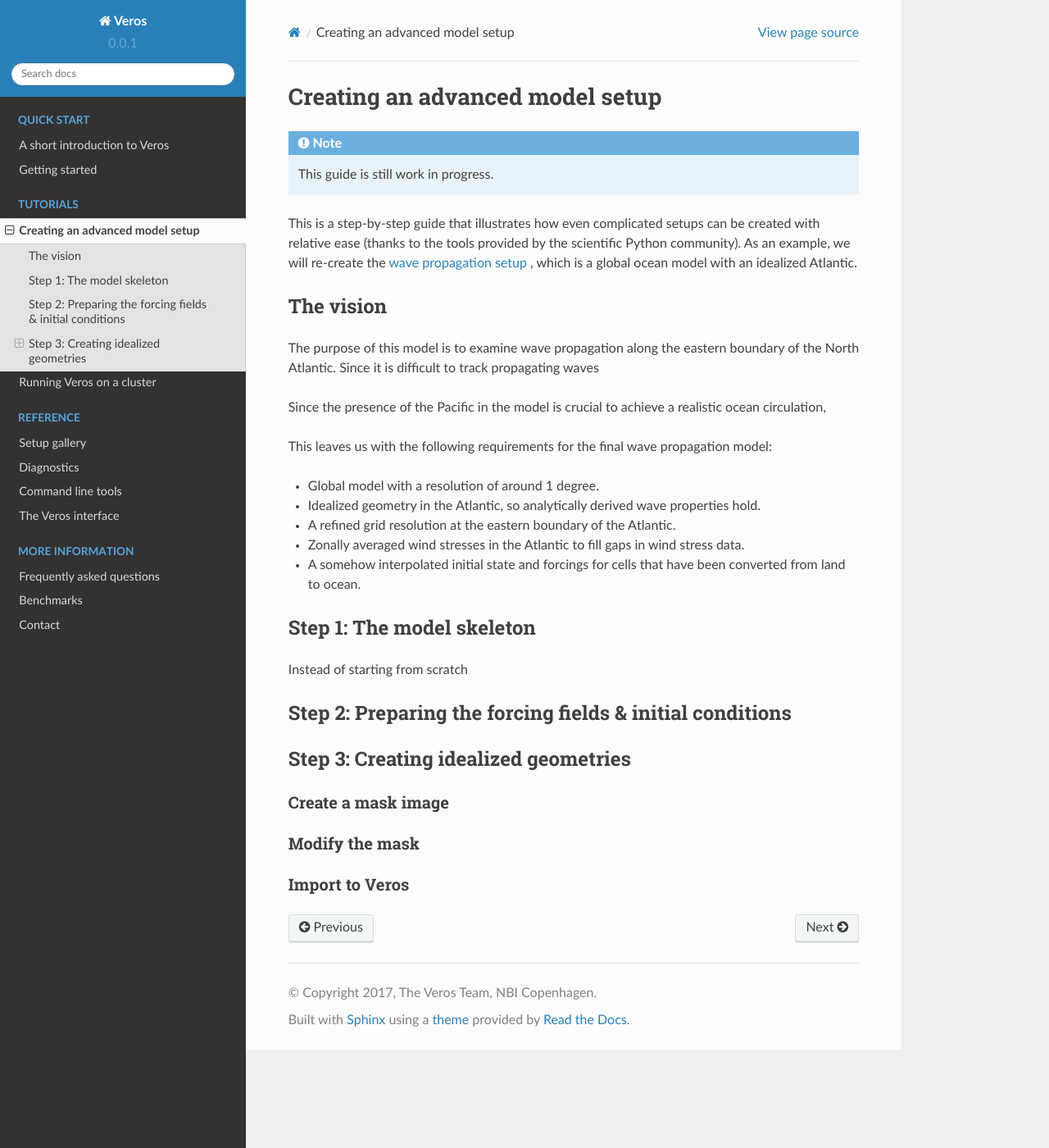
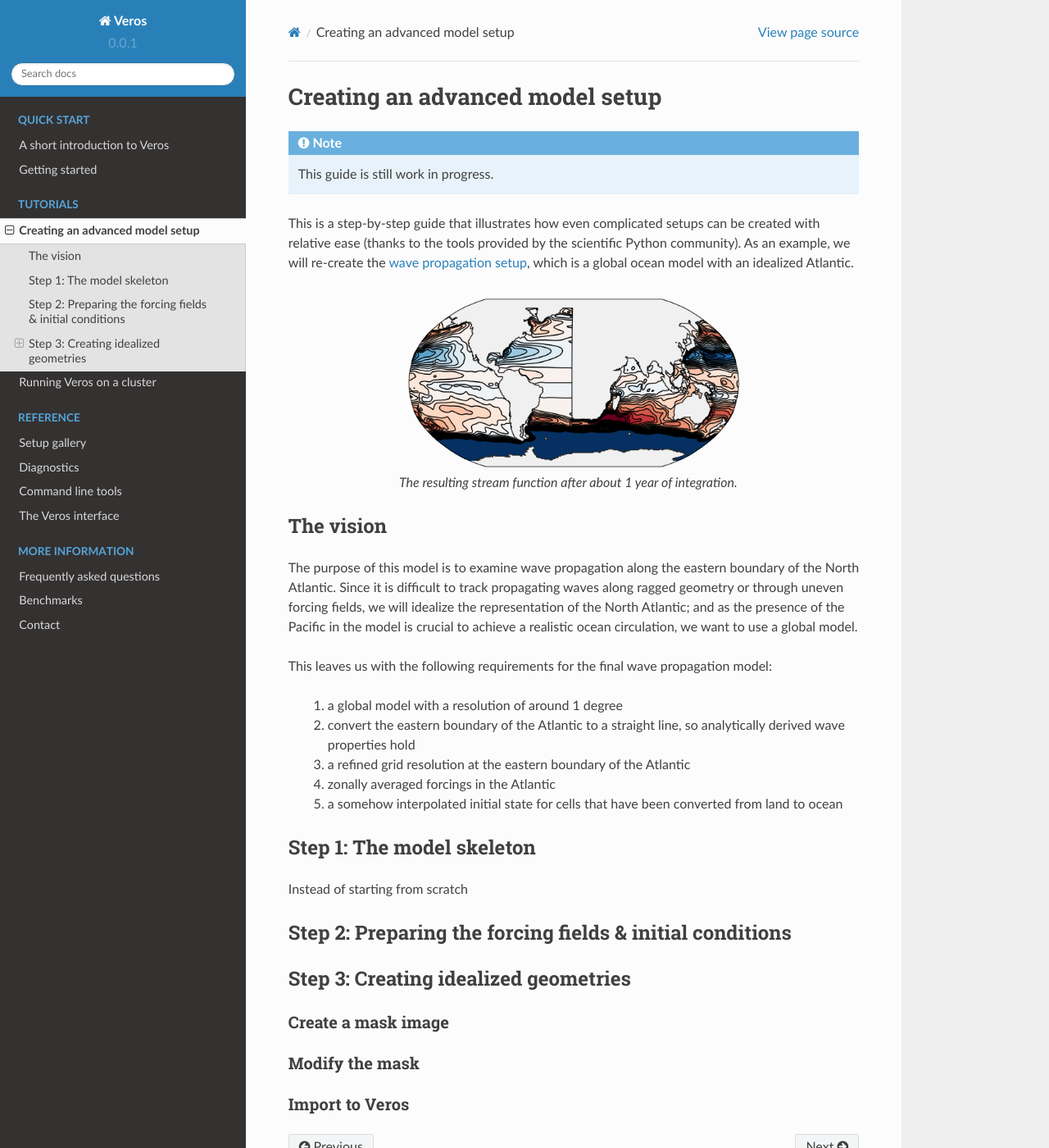
Before and after one commit to team-ocean/veros, a Sphinx documentation site: the page built from doc/tutorial/wave-propagation.rst, in a window 1280 px wide and 1400 px high. Shown: the whole window at 82% size. Built offline with Sphinx 7.4.7 and the Read the Docs theme 2.0.0, drawn with Linux system fonts in a browser that asks for light colours; pages that are not in the unit, such as notebooks, are missing from menus.

```diff
--- /dev/null
+++ b/doc/reference/setups/eady.rst
@@ -0,0 +1,4 @@
+Eady model
+==========
+
+.. autoclass:: eady.Eady
--- a/doc/tutorial/wave-propagation.rst
+++ b/doc/tutorial/wave-propagation.rst
@@ -8,30 +8,35 @@
 This is a step-by-step guide that illustrates how even complicated
 setups can be created with relative ease (thanks to the tools provided
 by the scientific Python community). As an example, we will re-create
-the :doc:`wave propagation setup </reference/setups/wave-propagation>`
-, which is a global ocean model with an idealized Atlantic.
+the :doc:`wave propagation setup </reference/setups/wave-propagation>`,
+which is a global ocean model with an idealized Atlantic.
+
+.. figure:: /_images/gallery/wave-propagation.png
+   :align: center
+   :scale: 75%
+
+   The resulting stream function after about 1 year of integration.
 
 The vision
 ----------
 
 The purpose of this model is to examine wave propagation along the
 eastern boundary of the North Atlantic. Since it is difficult to track
-propagating waves
-
-Since the presence of the Pacific in the model is crucial to achieve a
-realistic ocean circulation,
+propagating waves along ragged geometry or through uneven forcing fields,
+we will idealize the representation of the North Atlantic; and as
+the presence of the Pacific in the model is crucial to achieve a
+realistic ocean circulation, we want to use a global model.
 
 This leaves us with the following requirements for the final wave
 propagation model:
 
--  Global model with a resolution of around 1 degree.
--  Idealized geometry in the Atlantic, so analytically derived wave
-   properties hold.
--  A refined grid resolution at the eastern boundary of the Atlantic.
--  Zonally averaged wind stresses in the Atlantic to fill gaps in wind
-   stress data.
--  A somehow interpolated initial state and forcings for cells that have
-   been converted from land to ocean.
+ #. a global model with a resolution of around 1 degree
+ #. convert the eastern boundary of the Atlantic to a straight line, so analytically
+    derived wave properties hold
+ #. a refined grid resolution at the eastern boundary of the Atlantic
+ #. zonally averaged forcings in the Atlantic
+ #. a somehow interpolated initial state for cells that have been converted from
+    land to ocean
 
 Step 1: The model skeleton
 --------------------------
```
Also changed, not shown: doc/reference/setup.rst (+12 -9 lines), doc/_images/gallery/eady.png (added), 4 other files.
